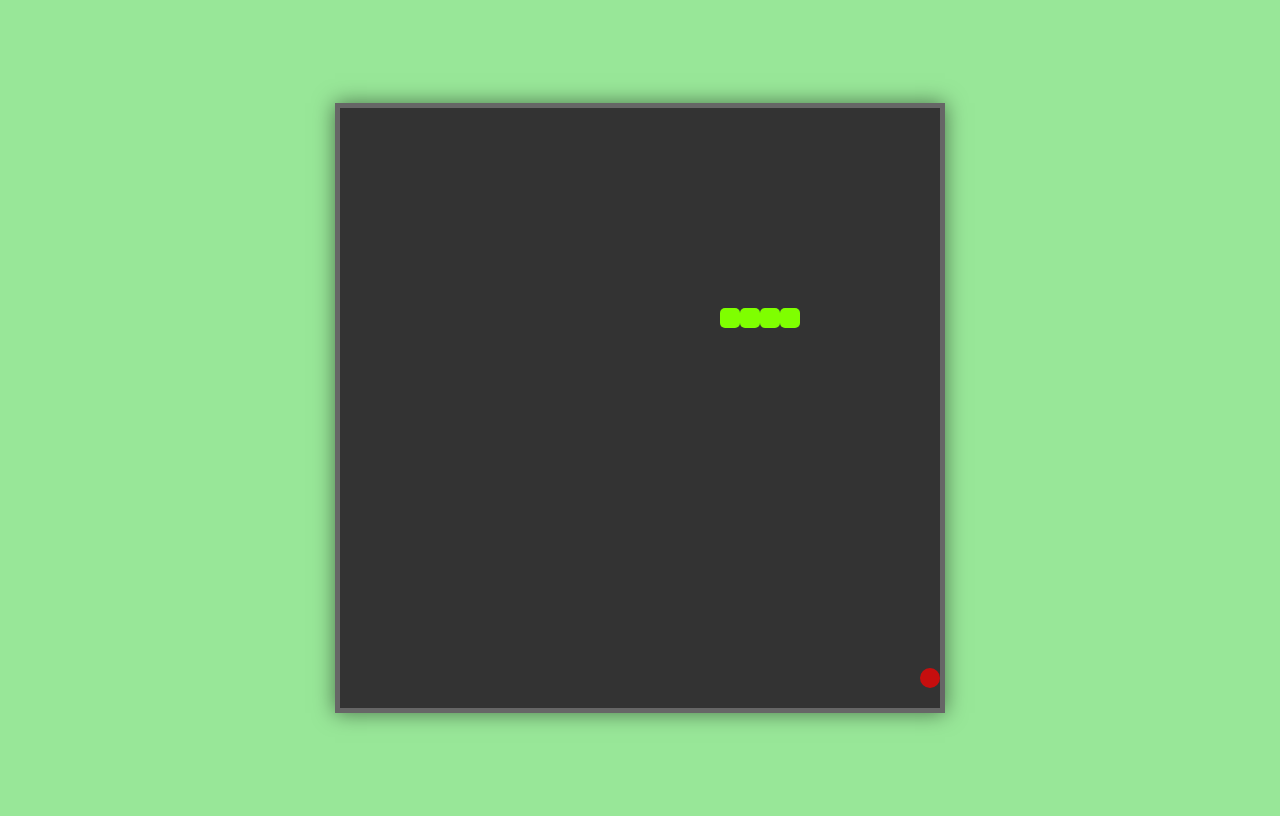
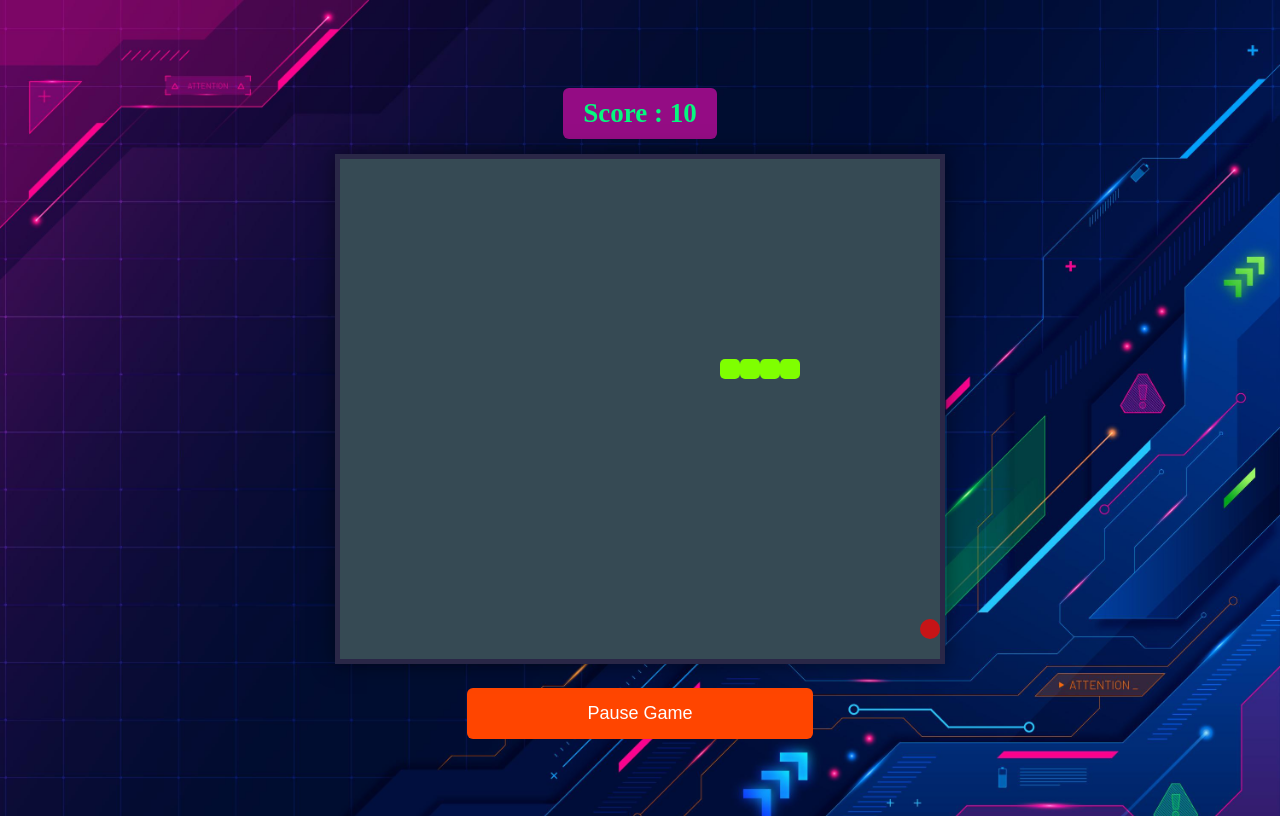
Before and after one commit to hemant-kushwaha/Snake-Game, a plain HTML site: page index.html in a window 1280 px wide. Both pictures are taken after a click on the button "Start Game". Drawn offline with Linux system fonts and the light colour scheme.

Commit message:
finalized the logic

```diff
--- a/script.js
+++ b/script.js
@@ -1,6 +1,7 @@
 document.addEventListener("DOMContentLoaded", function () {
     const gameArena = document.getElementById("game-arena");
-    const areaSize = 600;
+    const areaSizeW = 600;
+    const areaSizeH = 500;
     const cellSize = 20;
     let score = 0;
     let gameStarted = false;
@@ -8,19 +9,21 @@ document.addEventListener("DOMContentLoaded", function () {
     let snake = [{x:160,y:200},{x:140,y:200},{x:120,y:200}]; // {head,body,tail}
 
 
-
     //Inital Movement Direction
     let dx = cellSize;
     let dy = 0;
     let intervalID ;
     let gameSpeed = 200;
+    let isPaused = false;
+
+    //Sound
 
     function moveFood () {
         let newX, newY ;
 
         do {
             newX = Math.floor(Math.random() *30) * cellSize;
-            newY = Math.floor(Math.random () * 30) * cellSize;
+            newY = Math.floor(Math.random () * 25) * cellSize;
 
         } while (snake.some(snakeCell => snakeCell.x === newX &&  snakeCell.y === newY));
 
@@ -106,47 +109,70 @@ document.addEventListener("DOMContentLoaded", function () {
          }
         //wall Collision
         const hitLeftWall = snake[0].x < 0;
-        const hitRightWall = snake[0].x > areaSize - cellSize;
+        const hitRightWall = snake[0].x > areaSizeW - cellSize;
         const hitTopWall = snake [0].y < 0;
-        const hitBottomWall = snake[0].y > areaSize - cellSize;
+        const hitBottomWall = snake[0].y > areaSizeH - cellSize;
 
         return hitLeftWall || hitBottomWall || hitTopWall || hitRightWall;
     }
 
    function gameLoop () {
     intervalID = setInterval (() => {
+        updateSnake();
+        drawSnakeAndFood();
+        drawScoreBoard();
         if(isGameOver()){
             clearInterval(intervalID);
             gameStarted = false;
+            alert("Game Over \n " + `Your Score : ${score}`);
+            location.reload(); // Refresh the page after alert is closed
             return;
         }
-        updateSnake();
-        drawSnakeAndFood();
     },gameSpeed);
     }
 
     function runGame () {
-        if(!gameStarted){
-            gameStarted = true;
+
             document.addEventListener("keydown",changeDirection);
             gameLoop ();
-        }
+
+    }
+
+
+    function drawScoreBoard () {
+        const scoreBoard = document.getElementById('score-board');
+        scoreBoard.textContent =`Score : ${score}`;
     }
 
     function initiateGame(){
+
         const scoreBoard = document.createElement('div');
         scoreBoard.id='score-board' ;
 
         document.body.insertBefore(scoreBoard,gameArena);
+        scoreBoard.textContent =`Score : ${score}`;
+
 
         const startButton = document.createElement('button');
         startButton.textContent = "Start Game";
         startButton.classList.add("start-button");
 
         startButton.addEventListener("click" ,function StartGame () {
-            startButton.style.display = 'none';
+            if(!gameStarted){
+                gameStarted = true;
+                runGame();
+                startButton.textContent = "Pause Game";
+            } else {
+                if(isPaused) {
+                    runGame();
+                    startButton.textContent = "Pause Game";
+                } else {
+                    clearInterval(intervalID);
+                    startButton.textContent = "Resume Game";
+                }
+                isPaused = !isPaused;
 
-            runGame();
+            }
         })
 
         document.body.appendChild(startButton);
--- a/style.css
+++ b/style.css
@@ -4,32 +4,39 @@ body{
     align-items: center;
     justify-content: center;
     height: 100vh;
-    /* background-image: ; */
-    background-color: rgb(152, 231, 152);
+    background-image: url("123.jpg");
+    background-position: fixed; /* Center the image */
+    background-repeat: no-repeat; /* Do not repeat the image */
+    background-size: cover; /* Resize the background image to cover the entire container */
     text-align: center;
 }
 
 #game-arena{
     width: 600px;
-    height: 600px;
-    background-color: #333;
+    height: 500px;
+    background-color: #364a54;
     position: relative;
-    border: 5px solid #666;
+    border: 5px solid #2a2747;
     margin-bottom: 20px;
     box-shadow: 0 0 20px rgba(0,0,0,0.5);
 }
-
+#play-again{
+    color: black;
+}
 #score-board {
-    font-size: x-large;
-    font-weight: bold;
-    color: black;
-    margin: 10px 0;
+    background-color: rgb(148, 12, 132);
+    padding: 10px 20px;
+    font-size: 27px;
+    font-weight: 650;
+    border-radius: 6px;
+    color: rgb(5, 248, 127);
+    margin: 15px 0;
 }
 
 .start-button {
     background-color: orangered;
     color: white;
-    padding: 15px 30px;
+    padding: 15px 120px;
     text-align: center;
     text-decoration: none;
     font-size: 18px;
```
Also changed, not shown: 123.jpg (added), index.html (line endings or trailing spaces).
